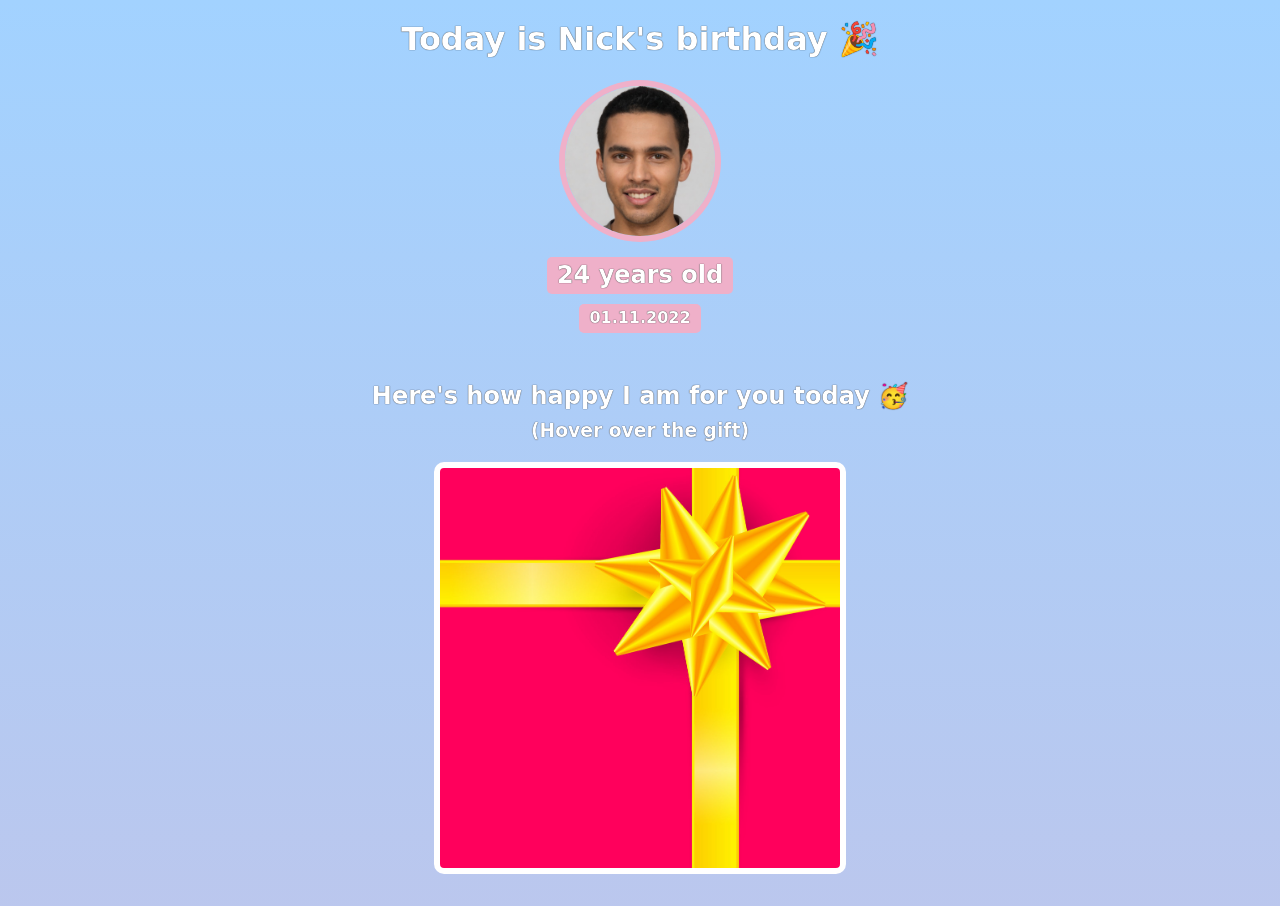
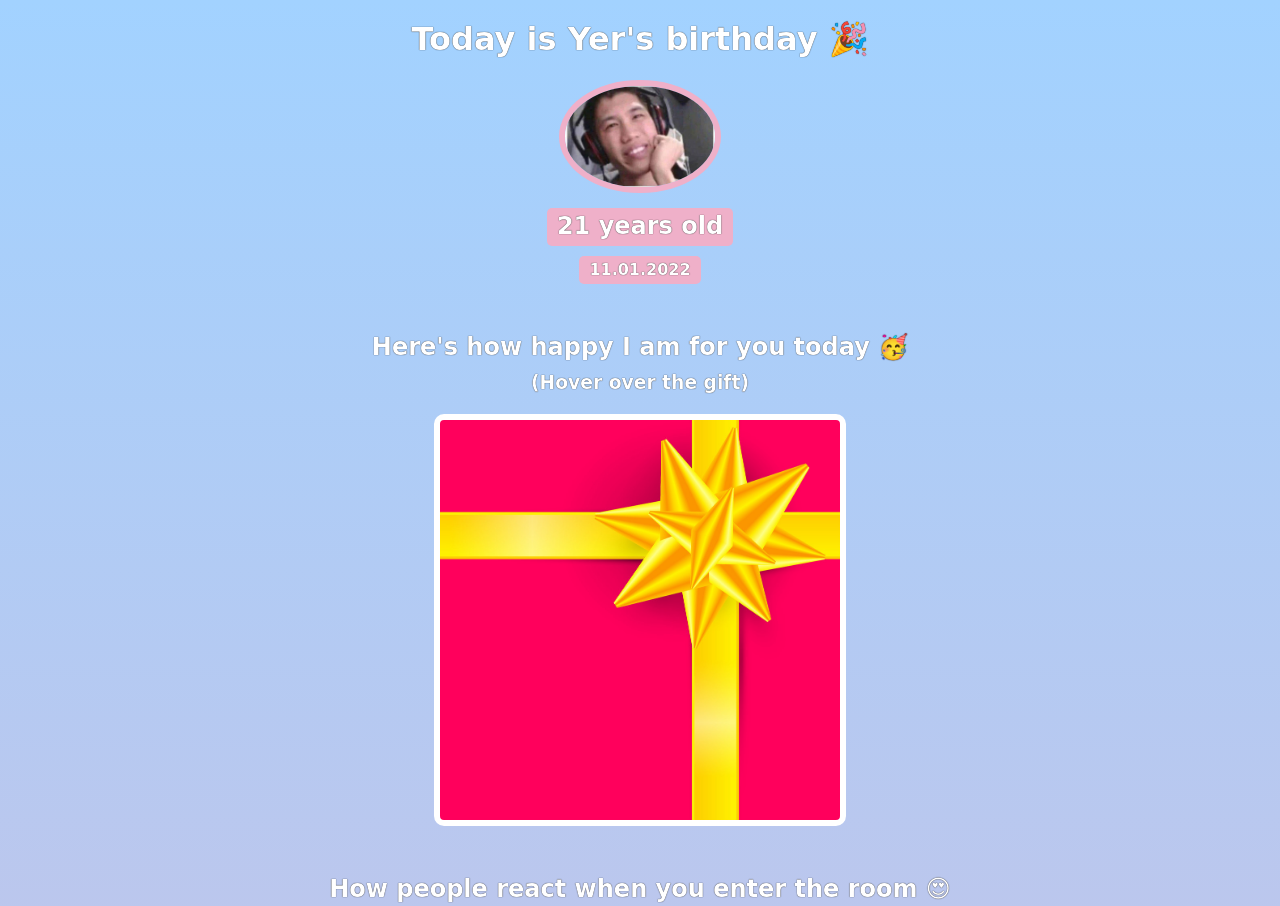
Before and after one commit to andreubltzr/GIFt-Site, a plain HTML site: page index.html in a window 1280 px wide. Shown: the top 906 px of the page. Drawn offline with nearby package versions, Linux system fonts and the light colour scheme; a web font is replaced by a local one.

Commit message:
bday changes, pic changed

```diff
--- a/index.html
+++ b/index.html
@@ -13,13 +13,16 @@
     <link rel="stylesheet" href="styles.css" />
   </head>
   <body>
+    <header>
       <div id="header">
-      <h1>Today is Nick's birthday 🎉</h1>
-      <img id="bff-img" src="images/nick.jpg" />
-      <h2 id="bday-age">24 years old</h2>
-      <h4 id="bday-date">01.11.2022</h4>
+        <h1>Today is Yer's birthday 🎉</h1>
+        <img id="bff-img" src="images/junnieboy.png" />
+        <h2 id="bday-age">21 years old</h2>
+        <h4 id="bday-date">11.01.2022</h4>
       </div>
+    </header>
 
+    <main>
       <div class="gift-section">
         <h2 class="gift-title">Here's how happy I am for you today 🥳</h2>
         <h3 class="gift-hint">(Hover over the gift)</h3>
@@ -45,13 +48,16 @@
         <h2 class="gift-title">This one's for you, my friend 🥂</h2>
         <div class="gift-img" id="gift-img-cheers"></div>
       </div>
+    </main>
 
     <!-- Add the footer here. -->
+    <footer>
       <p id="footer">
         Want to create your own Birthday GIFt site? Take
         <a href="https://scrimba.com/learn/htmlandcss" target="_blank"
           >this HTML & CSS course.</a
         >
       </p>
+    </footer>
   </body>
 </html>
```
Also changed, not shown: images/junnieboy.png (added). Lines whose indentation alone changed are shown as unchanged.
